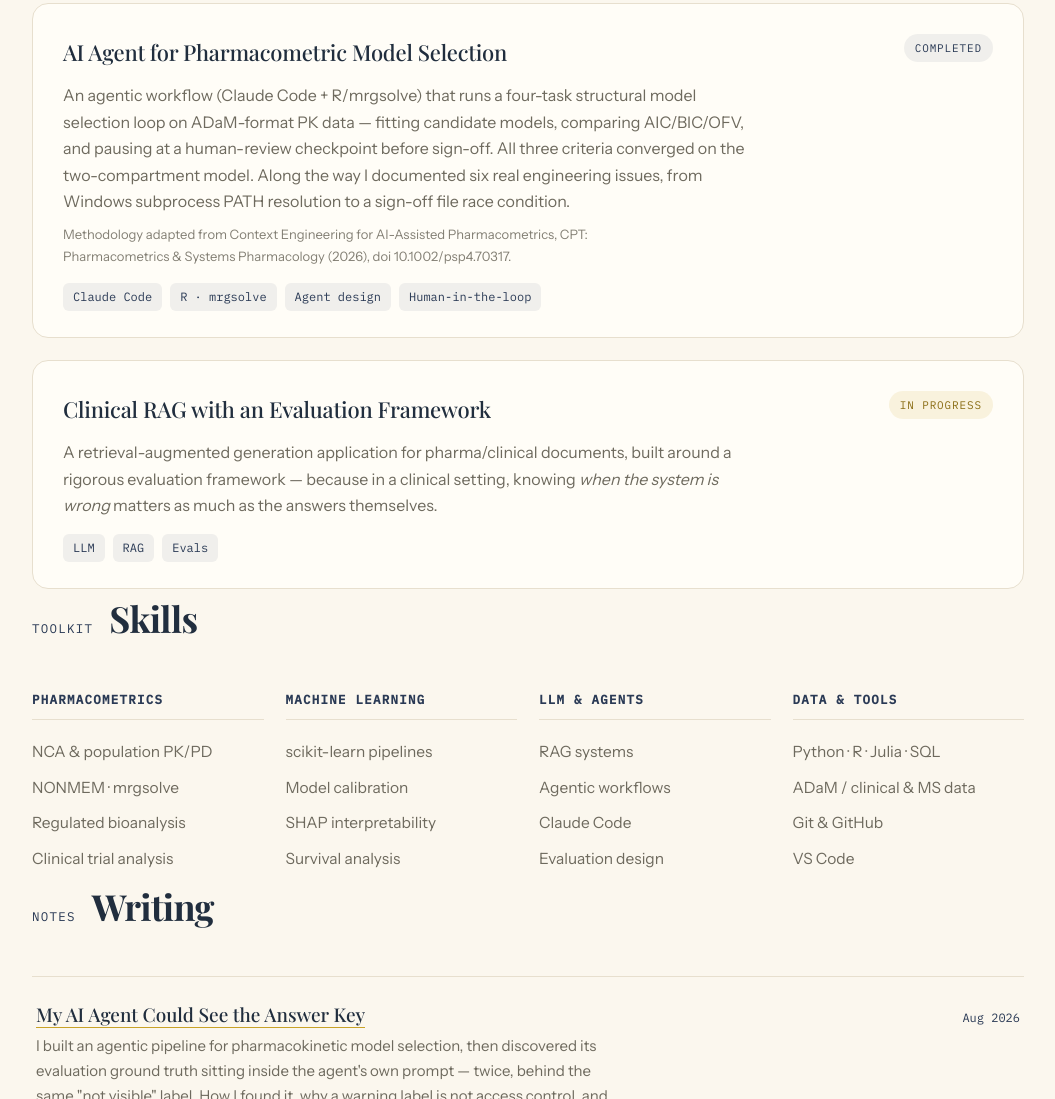
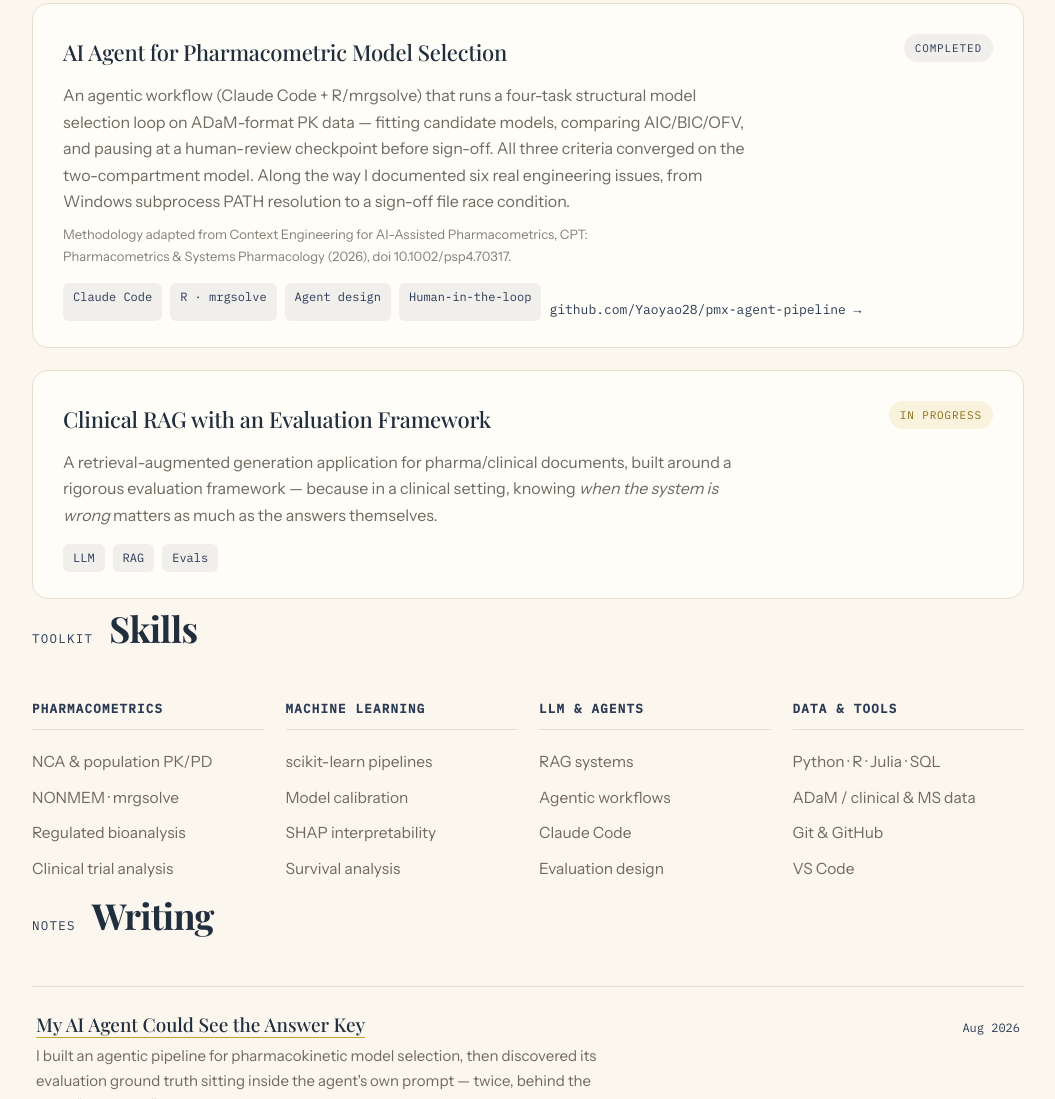
Before and after one commit to Yaoyao28/home, a plain HTML site: page index.html in a window 1280 px wide. Shown: the part 3657-4756 px from the top of the page, without its empty margins (112-1167 px from the left). Drawn offline with nearby package versions, Linux system fonts and the light colour scheme.

Commit message:
Update index.html

```diff
--- a/index.html
+++ b/index.html
@@ -396,6 +396,7 @@ footer .mono{font-size:12px}
       <div class="tags">
         <span class="tag">Claude Code</span><span class="tag">R · mrgsolve</span>
         <span class="tag">Agent design</span><span class="tag">Human-in-the-loop</span>
+         <a class="link" href="https://github.com/Yaoyao28/pmx-agent-pipeline" target="_blank" rel="noopener">github.com/Yaoyao28/pmx-agent-pipeline →</a>
       </div>
     </div>
 
```
